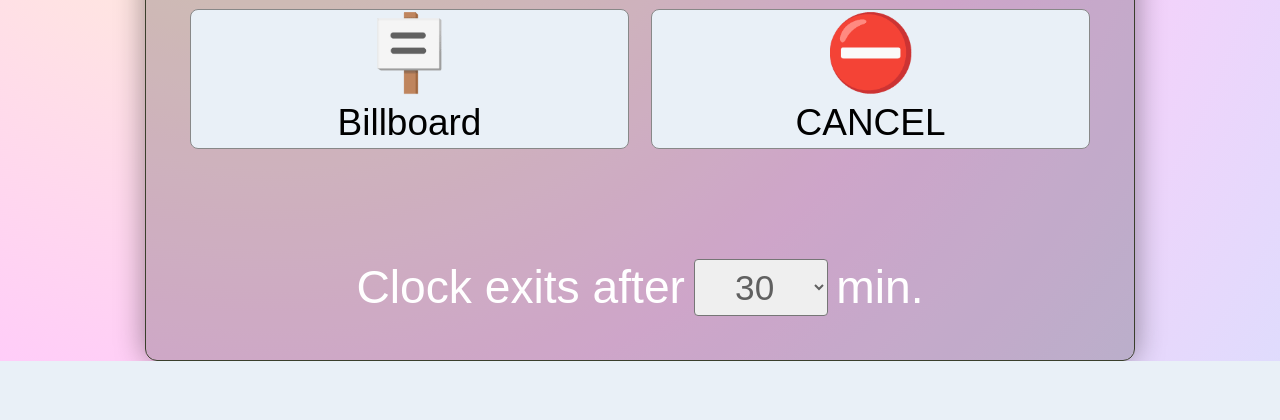
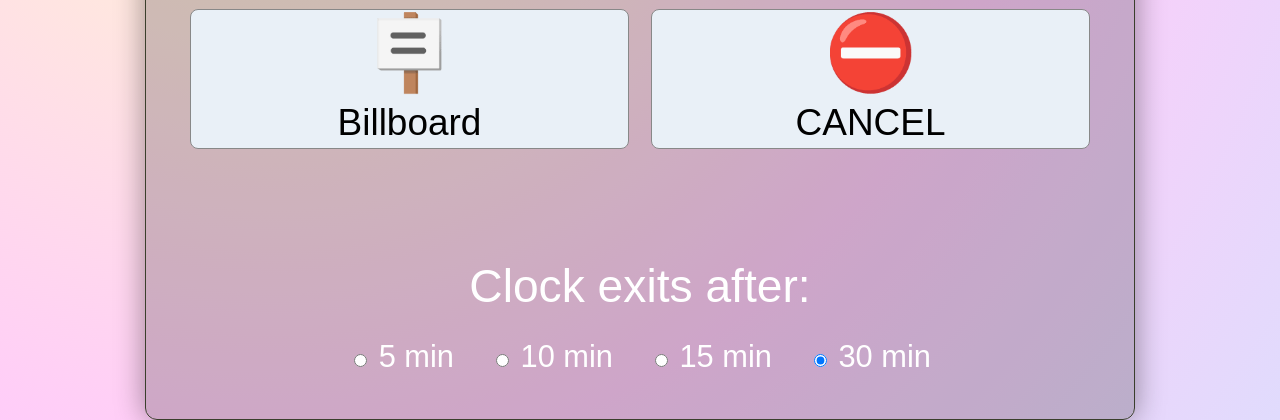
Before and after one commit to markivupgrades/mark4, a Flask app: page /clocks in a window 1280 px wide. Shown: the part 1017-1437 px from the top of the page. Before the commit the page ends 1378 px from the top, so only its background shows below. Run offline with Flask 3, Linux system fonts and the light colour scheme; some libraries are stand-ins or nearby versions.

Commit message:
Add files via upload

```diff
--- a/templates/clocks.html
+++ b/templates/clocks.html
@@ -184,44 +184,16 @@
 </div>
 
 
-   <!-- CLOCK DURATION CONTROL (Mobile Optimized & Spaced Lower) -->
-<div style="margin-top: 5em; text-align: center; color: white; display: flex; justify-content: center; align-items: center; gap: 0.4em; flex-wrap: wrap;">
-  <span style="font-size: 2.1em;">Clock exits after</span>
-  <select id="clockDuration" name="clockDuration" style="font-size: 1.6em; padding: 0.2em; border-radius: 4px; text-align-last: center; width: 3.8em;">
-
-    <!-- Values 1 to 30 -->
-    <option value="1">1</option>
-    <option value="2">2</option>
-    <option value="3">3</option>
-    <option value="4">4</option>
-    <option value="5">5</option>
-    <option value="6">6</option>
-    <option value="7">7</option>
-    <option value="8">8</option>
-    <option value="9">9</option>
-    <option value="10">10</option>
-    <option value="11">11</option>
-    <option value="12">12</option>
-    <option value="13">13</option>
-    <option value="14">14</option>
-    <option value="15">15</option>
-    <option value="16">16</option>
-    <option value="17">17</option>
-    <option value="18">18</option>
-    <option value="19">19</option>
-    <option value="20">20</option>
-    <option value="21">21</option>
-    <option value="22">22</option>
-    <option value="23">23</option>
-    <option value="24">24</option>
-    <option value="25">25</option>
-    <option value="26">26</option>
-    <option value="27">27</option>
-    <option value="28">28</option>
-    <option value="29">29</option>
-    <option value="30" selected>30</option>
-  </select>
-  <span style="font-size: 2.1em;">min.</span>
+<!-- CLOCK DURATION RADIO BUTTONS -->
+<div style="margin-top: 5em; text-align: center; color: white;">
+  <span style="font-size: 2.1em;">Clock exits after:</span><br><br>
+  <div style="display: flex; justify-content: center; gap: 1.2em; flex-wrap: wrap; font-size: 1.4em;">
+    <label><input type="radio" name="duration" value="5" onclick="setDuration(5)"> 5 min</label>
+    <label><input type="radio" name="duration" value="10" onclick="setDuration(10)"> 10 min</label>
+    <label><input type="radio" name="duration" value="15" onclick="setDuration(15)"> 15 min</label>
+    <label><input type="radio" name="duration" value="30" onclick="setDuration(30)" checked> 30 min</label>
+  </div>
+  <input type="hidden" id="clockDuration" value="30">
 </div>
 
 
@@ -270,6 +242,9 @@
      window.location.href = `/billboard?duration=${duration}`;
    }
 
+   function setDuration(val) {
+     document.getElementById('clockDuration').value = val;
+   }
 
   function showPoof(e) {
   e.preventDefault();
```
